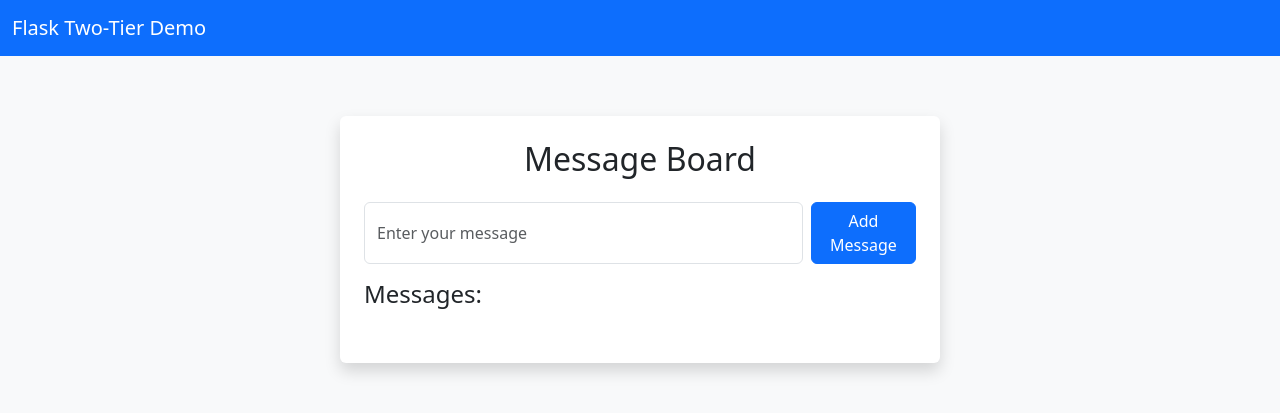
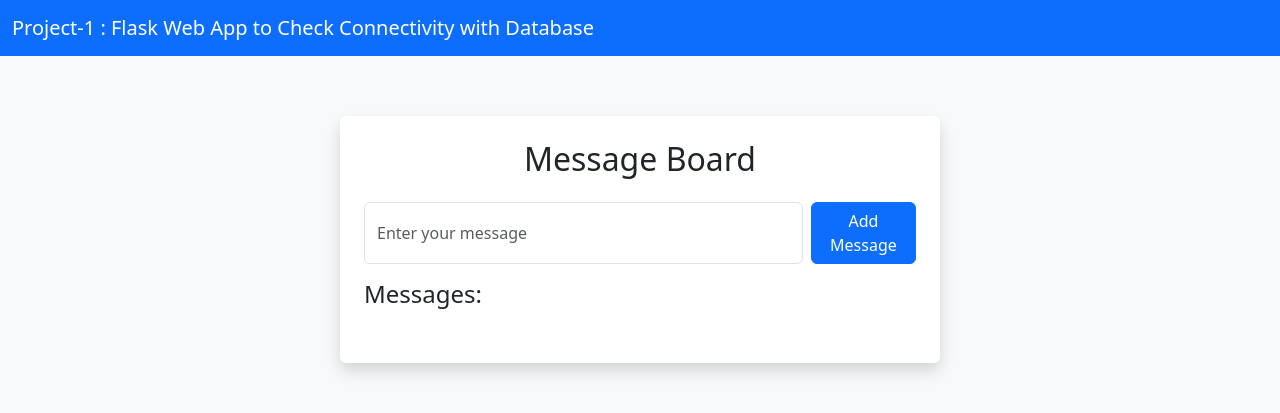
Before and after one commit to suyogkumawat/simple-webapp, a Flask app: page / in a window 1280 px wide. Shown: the top 413 px of the page. Run offline with Flask 2, Linux system fonts and the light colour scheme; data that the repository does not hold is empty; some libraries are stand-ins or nearby versions.

Commit message:
Update index.html

```diff
--- a/templates/index.html
+++ b/templates/index.html
@@ -2,7 +2,7 @@
 <html lang="en">
 <head>
     <meta charset="UTF-8">
-    <title>Project-1 : Flask Web App to Check Connectivity with Database</title>
+    <title>Flask-App</title>
     <!-- Bootstrap CSS via CDN -->
     <link href="https://cdn.jsdelivr.net/npm/bootstrap@5.3.0/dist/css/bootstrap.min.css" rel="stylesheet">
     <style>
@@ -21,7 +21,7 @@
 <body>
     <nav class="navbar navbar-expand-lg navbar-dark bg-primary">
         <div class="container-fluid">
-            <a class="navbar-brand" href="#">Flask Two-Tier Demo</a>
+            <a class="navbar-brand" href="#">Project-1 : Flask Web App to Check Connectivity with Database</a>
         </div>
     </nav>
     <div class="container bg-white rounded shadow p-4">
```
